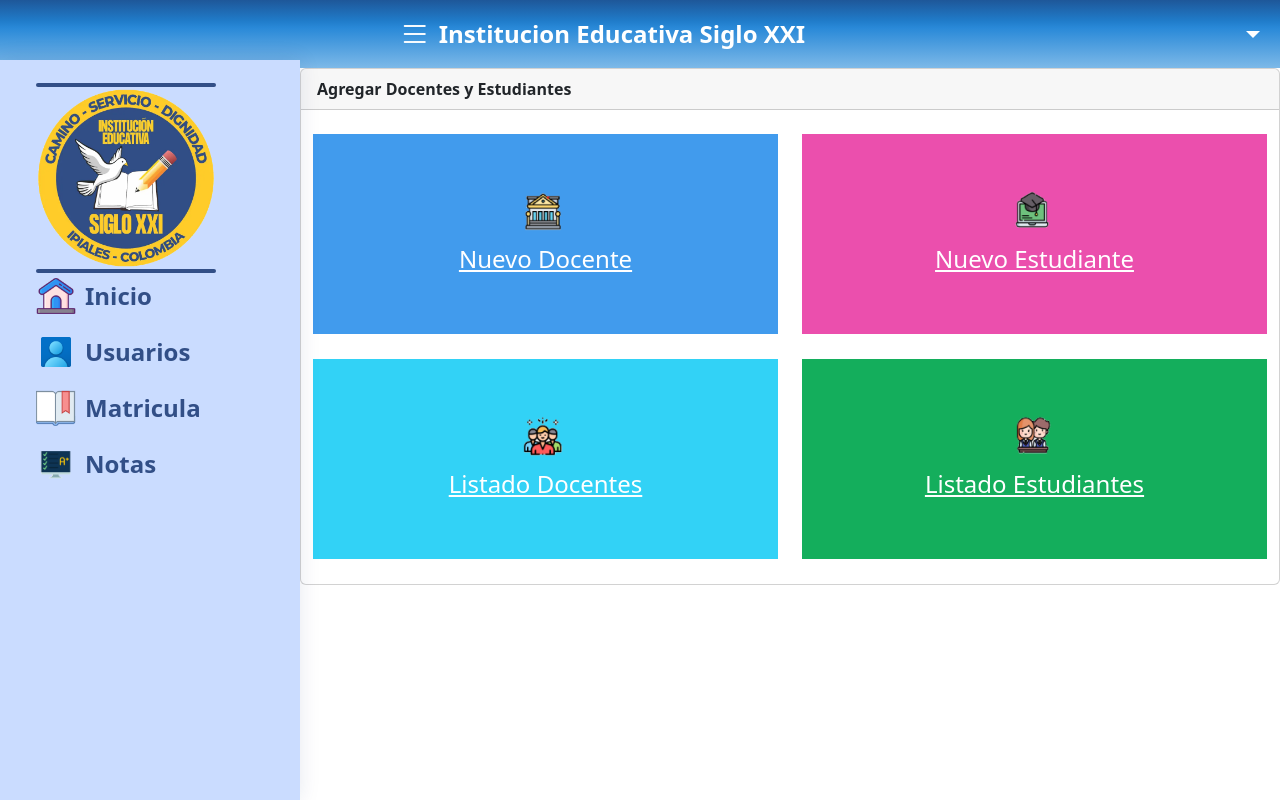
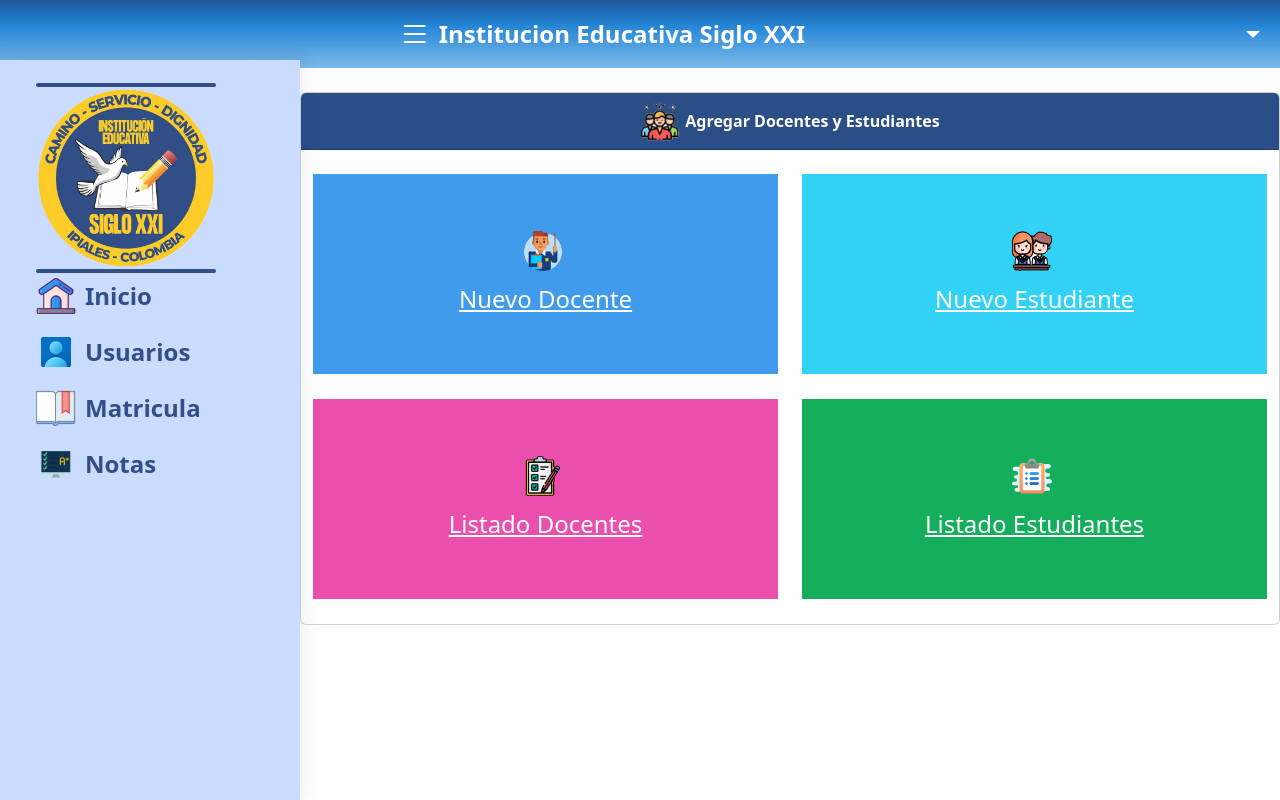
Before and after one commit to karyn2/softAbraham2023, a CodeIgniter 4 app: the page made by app/Views/createDocentsAndStudents/menuDocentsAndStudents.php in a window 1280 px wide. Run offline with PHP 8.4 and a stand-in for CodeIgniter, Linux system fonts and the light colour scheme; the template is opened without the code that fills it, so the values that code supplies are empty; some libraries are stand-ins or nearby versions.

Commit message:
add css and img card menuDocentes Students @vadelgado

```diff
--- a/app/Config/Routes.php
+++ b/app/Config/Routes.php
@@ -48,6 +48,7 @@ $routes->get('/menuDS', 'menuDS::index');
 
 
 
+
 //angela
 //loginController
 $routes->post('/loggin', 'loginController::login');
--- a/app/Views/createDocentsAndStudents/menuDocentsAndStudents.php
+++ b/app/Views/createDocentsAndStudents/menuDocentsAndStudents.php
@@ -2,9 +2,9 @@
 
 <?php echo $this->section('content') ?>
 
-<div class="card">
-      <div class="card-header">
-        <b> Agregar Docentes y Estudiantes</b>
+<div class="card mt-4">
+      <div class="card-header blueCardHeader">
+      <img src="..\public\img\agrDocEst.png" alt="Docente Estudiante" class="icono-sidebar"><b> Agregar Docentes y Estudiantes</b>
       </div>
       <div class="container mt-4" >
 
@@ -12,14 +12,14 @@
 
   <div class="col-md-6">
       <a href="#" class="menu-option" style="background-color: #419BED;">
-      <img src="..\public\img\edtinst.png" alt="matricula" class="icono-sidebar">
+      <img src="..\public\img\newDocente.png" alt="Nuevo Docente" class="icono-sidebar">
         <div>Nuevo Docente</div>
       </a>
     </div>
 
     <div class="col-md-6">
-      <a href="#" class="menu-option" style="background-color: #EB4FAD;">
-      <img src="..\public\img\confCurso.png" alt="matricula" class="icono-sidebar">
+      <a href="#" class="menu-option" style="background-color: #32D2F6;">
+      <img src="..\public\img\newEstudiante.png" alt="Nuevo Estudiante" class="icono-sidebar">
         <div>Nuevo Estudiante</div>
       </a>
     </div>
@@ -27,23 +27,23 @@
 
   <div class="row">
     <div class="col-md-6">
-      <a href="#" class="menu-option" style="background-color: #32D2F6;">
-      <img src="..\public\img\agrDocEst.png" alt="matricula" class="icono-sidebar">
+      <a href="#" class="menu-option" style="background-color: #EB4FAD;">
+      <img src="..\public\img\listDocente.png" alt="Listar Docentes" class="icono-sidebar">
         <div>Listado Docentes</div>
       </a>
     </div>
 
     <div class="col-md-6">
       <a href="#" class="menu-option" style="background-color: #14AE5C;">
-      <img src="..\public\img\verEst.png" alt="matricula" class="icono-sidebar">
+      <img src="..\public\img\listEstudiante.png" alt="Listar estudiantes" class="icono-sidebar">
         <div>Listado Estudiantes</div>
       </a>
     </div>
 
 
   </div>
+  </div>
+      </div>
 </div>
-      </div>
-    </div>
 
 <?php echo $this->endSection() ?>
--- a/public/css/layout.css
+++ b/public/css/layout.css
@@ -198,3 +198,11 @@ filter: progid:DXImageTransform.Microsoft.gradient( startColorstr='#1e5799', end
     left: -300px;
   }
 }
+
+.blueCardHeader {
+  display: flex;
+  align-items: center;
+  justify-content: center;
+  background-color: #2B4E87;
+  color: white;
+}
```
Also changed, not shown: public/img/listDocente.png (added), public/img/listEstudiante.png (added), public/img/newDocente.png (added), public/img/newEstudiante.png (added).
